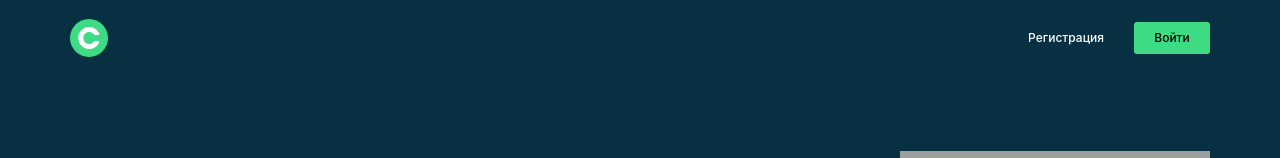
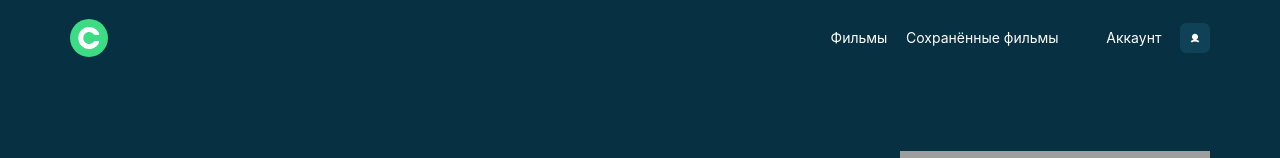
Before and after one commit to MaksimKurkov/movies-explorer-frontend, a React (Create React App) app: page / in a window 1280 px wide. Shown: the top 158 px of the page. Built offline with nearby package versions, Linux system fonts and the light colour scheme; grey boxes are pictures that could not be loaded; the HTML template or start-up script is replaced by a standard one.

Commit message:
Третья проверка

```diff
--- a/src/components/App/App.jsx
+++ b/src/components/App/App.jsx
@@ -13,7 +13,7 @@ import { Footer } from '../Footer/Footer';
 import { useCallback, useState } from 'react';
 
 function App() {
-    const [loggedIn, setLoggedIn] = useState(false);
+    const [loggedIn, setLoggedIn] = useState(true);
     const location = useLocation().pathname;
     const [burgerPopupOpen, setBurgerPopupOpen] = useState(false);
 
```
